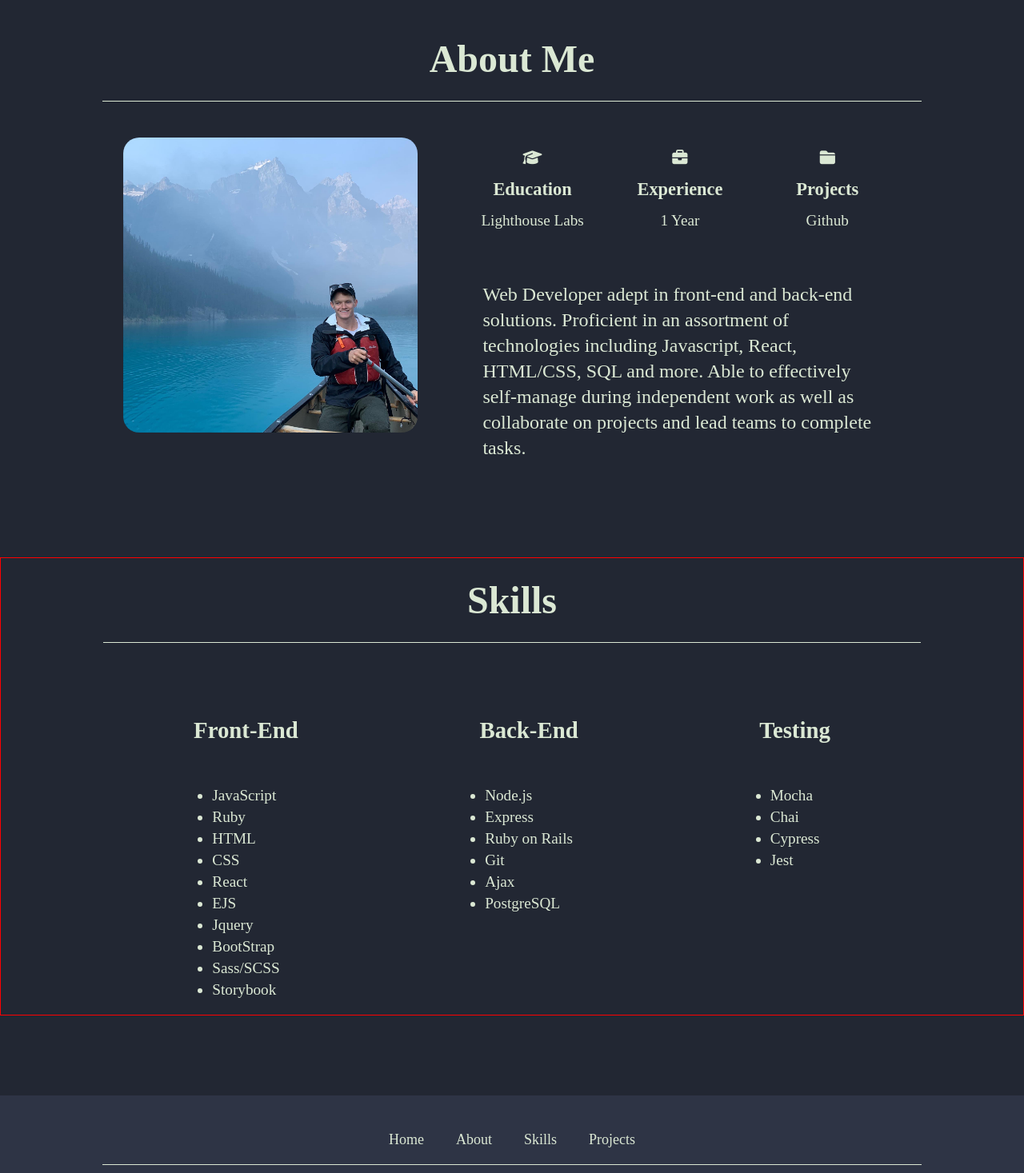
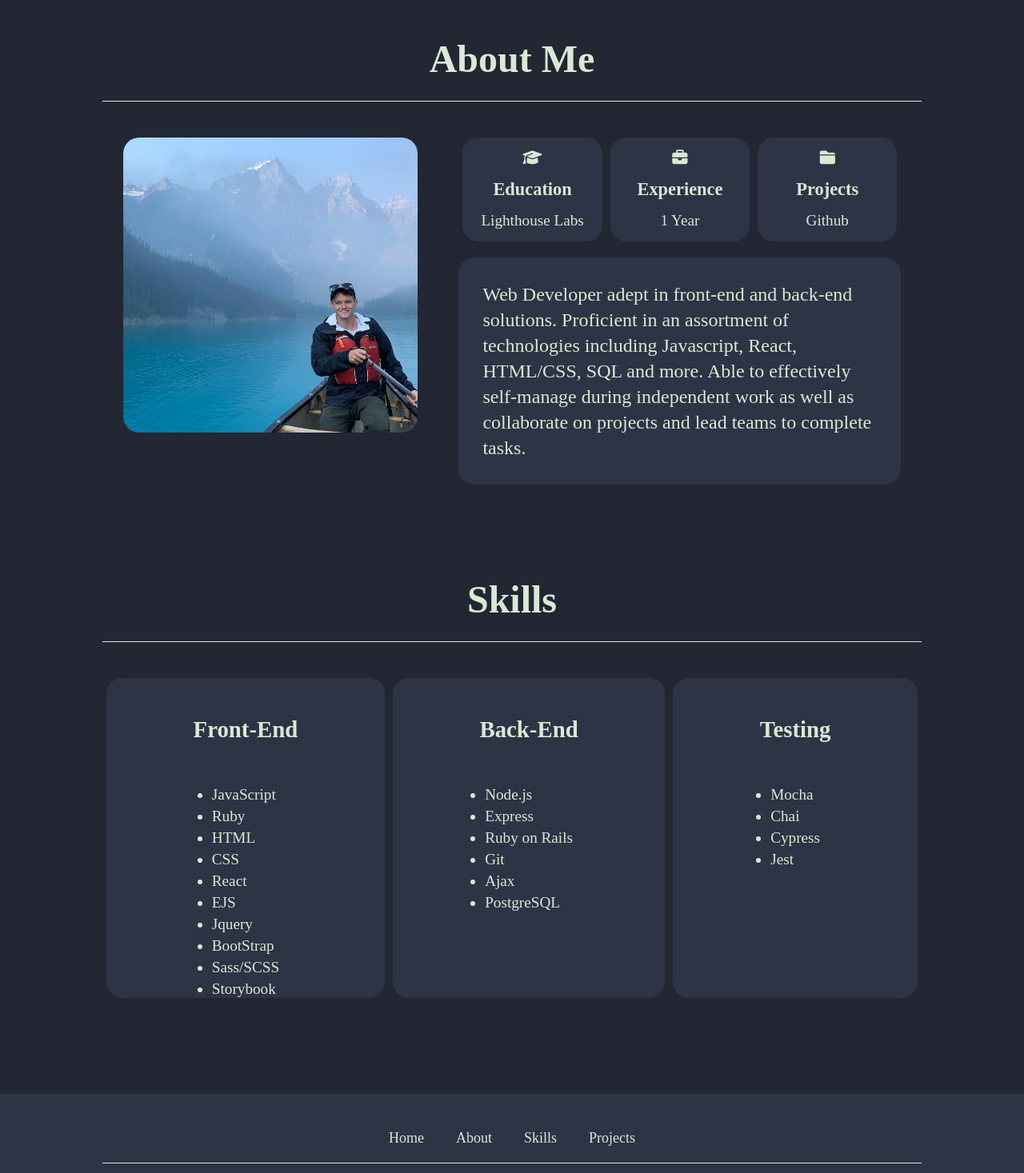
Before and after one commit to NealePT/nealetaylorcom, a React (Create React App) app in the folder react-site/: page / in a window 1280 px wide. Shown: the part 804-2271 px from the top of the page at 80% size. Built offline with nearby package versions, Linux system fonts and the light colour scheme.

Commit message:
fixed colours

```diff
--- a/react-site/src/components/About.css
+++ b/react-site/src/components/About.css
@@ -37,13 +37,13 @@
   font-size: 1.5rem;
   padding: 30px;
   line-height: 2rem;
-  /* background-color: #33678A; */
+  background-color: #2E3445;
   border-radius: 20px;
   color: #DBE8D4;
 }
 
 .card {
-  /* background-color: #33678A; */
+  background-color: #2E3445;
   border-radius: 20px;
   color: #DBE8D4;
   height: 130px;
--- a/react-site/src/components/Skills.css
+++ b/react-site/src/components/Skills.css
@@ -1,7 +1,3 @@
-.skills {
-  border: 1px solid red;
-}
-
 .skills h3 {
   margin: 25px 0px;
   padding: 0px 0px 25px 0px;
@@ -13,7 +9,7 @@
 }
 
 .skillcard div {
-  /* background-color: #33678A; */
+  background-color: #2E3445;
   border-radius: 20px;
   color: #DBE8D4;
   max-height: 400px;
```
